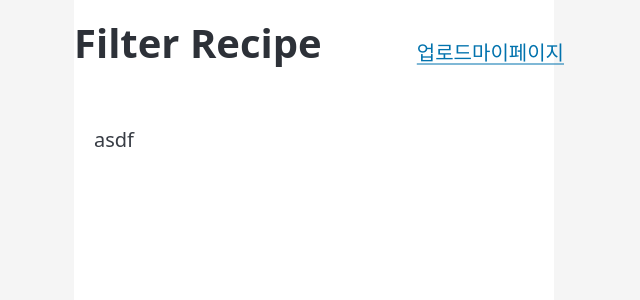
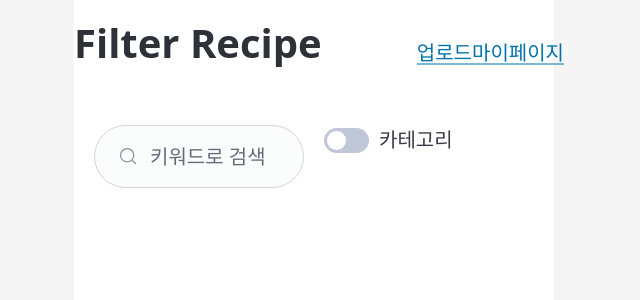
Before and after one commit to seondal/FilterRecipe, a Next.js app: page / in a window 1280 px wide. Shown: the top 300 px of the page, without its empty margins (326-966 px from the left). Built offline with nearby package versions, Linux system fonts and the light colour scheme.

Commit message:
✨ feat :  검색창 및 카테고리 선택 창

```diff
--- a/src/app/(main)/page.tsx
+++ b/src/app/(main)/page.tsx
@@ -1,3 +1,37 @@
+"use client";
+
+import { useState } from "react";
+
 export default function Page() {
-  return <>asdf</>;
+  const [searchActive, setSearchActive] = useState(false);
+  const [categoryActive, setCategoryActive] = useState(false);
+
+  return (
+    <>
+      <fieldset className="grid">
+        <input
+          name="search"
+          type="search"
+          placeholder="키워드로 검색하기"
+          onFocus={() => {
+            setCategoryActive(false);
+            setSearchActive(true);
+          }}
+          onBlur={() => setSearchActive(false)}
+        />
+        <label>
+          <input
+            name="terms"
+            type="checkbox"
+            role="switch"
+            checked={categoryActive}
+            onChange={() => setCategoryActive((cur) => !cur)}
+          />
+          카테고리
+        </label>
+      </fieldset>
+      {searchActive && <div className="bg-black">검색창</div>}
+      {categoryActive && <div>카테고리창</div>}
+    </>
+  );
 }
```
